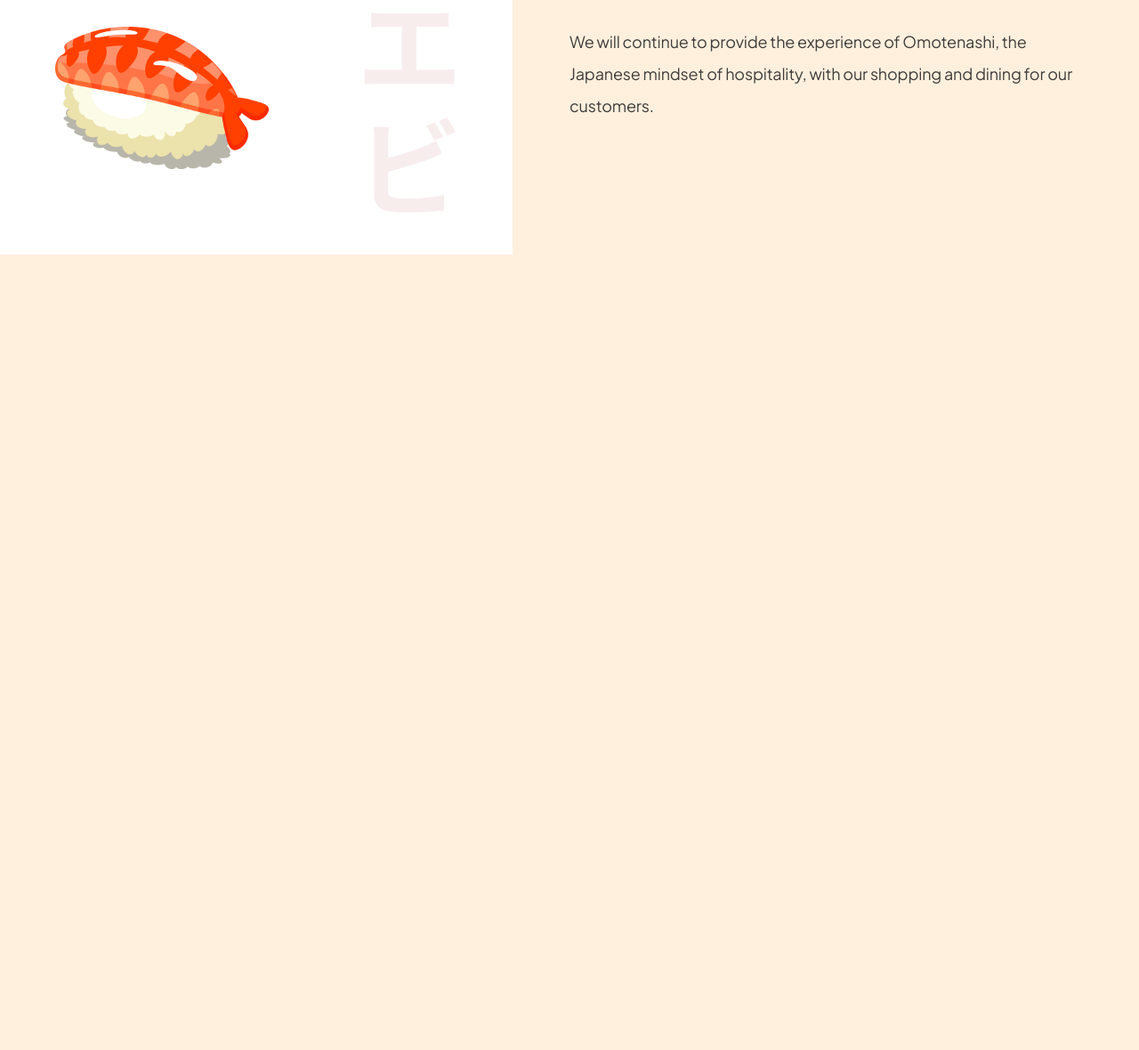
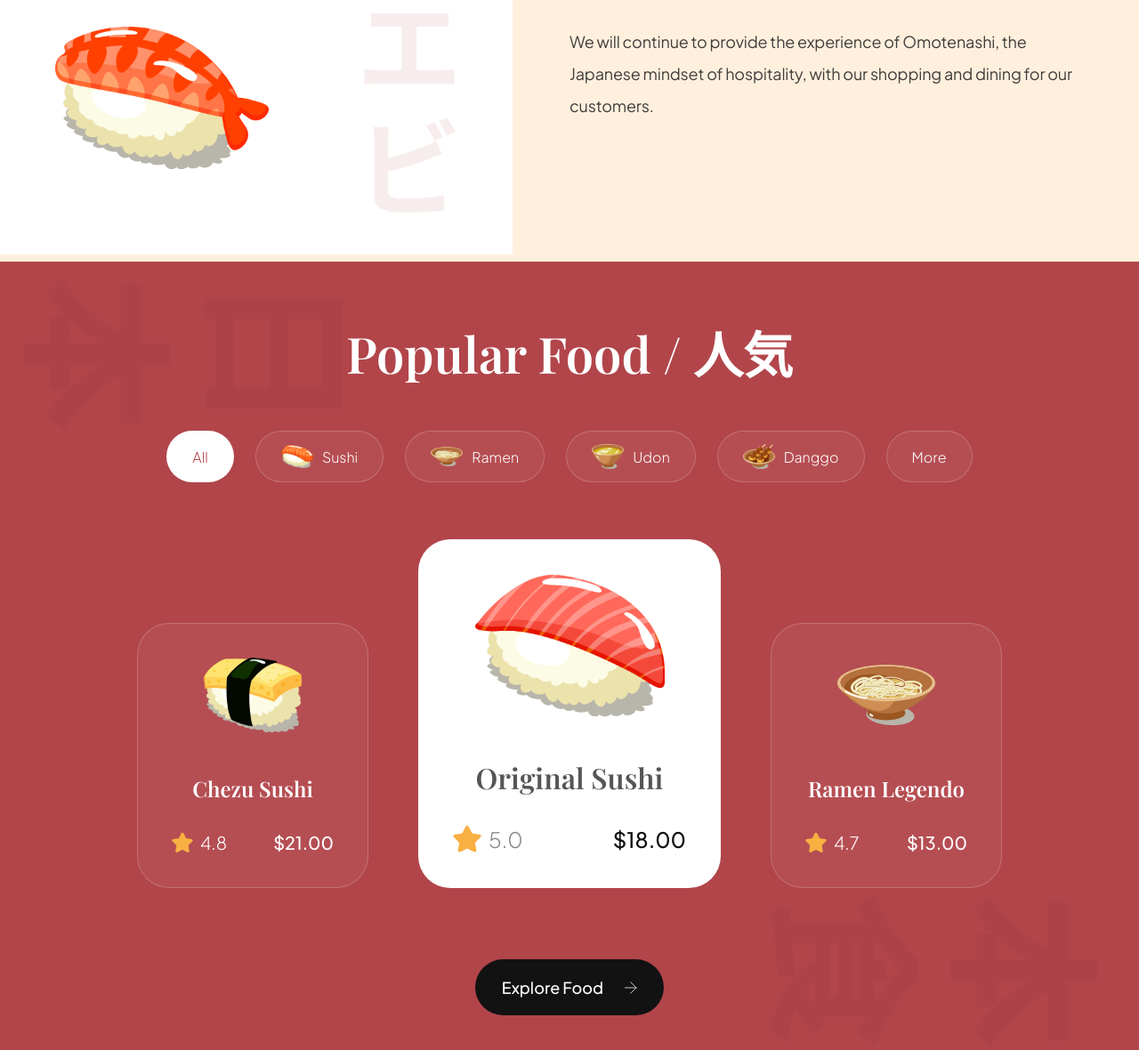
Before and after one commit to BogdanBTS/sushi_js, a website built with Vite: page index.html in a window 1280 px wide. Shown: the part 1220-2400 px from the top of the page at 89% size. Before the commit the page ends 1514 px from the top, so only its background shows below. Built offline with nearby package versions, Linux system fonts and the light colour scheme.

Commit message:
Add popular-foods section. Install AOS package for animations. Apply animations in the header and 3 sections.

```diff
--- a/css/sections/about.css
+++ b/css/sections/about.css
@@ -62,7 +62,7 @@
   bottom: 46.5%;
 
   padding: 0.75rem 2rem;
-  min-height: 3rem;
+  min-height: 4rem;
 
   background: var(--secondary-color);
   border-radius: 32px 0 0 32px;
--- a/css/sections/popular.css
+++ b/css/sections/popular.css
@@ -0,0 +1,201 @@
+.popular-foods {
+  padding: 4rem;
+
+  display: flex;
+  flex-direction: column;
+
+  background-color: var(--primary-color);
+  background-image: url("../../assets/popular_bg.png");
+  background-position: center;
+  background-repeat: no-repeat;
+  background-size: contain;
+
+  overflow: hidden;
+}
+
+.popular-foods__title {
+  font-size: 3.5rem;
+  font-family: var(--playfair-display);
+  font-weight: 600;
+  line-height: 4.875rem;
+  color: #fff;
+  text-align: center;
+}
+
+.popular-foods__title span {
+  font-family: var(--plus-jakarta-sans);
+}
+
+.popular-foods__filters {
+  margin-top: 3rem;
+  max-width: 100%;
+  overflow-x: auto;
+
+  display: flex;
+  justify-content: center;
+  gap: 1.5rem;
+}
+
+.popular-foods__filter-btn {
+  padding: 0.625rem 1.75rem;
+
+  display: flex;
+  flex-direction: row;
+  align-items: center;
+  gap: 0.625rem;
+
+  background: rgba(255, 255, 255, 0.05);
+  border: 1px solid rgba(255, 255, 255, 0.2);
+  border-radius: 46px;
+
+  font-size: 1rem;
+  font-weight: 300;
+  line-height: 1.5625rem;
+  font-family: var(--plus-jakarta-sans);
+  color: #fff;
+  cursor: pointer;
+}
+
+.popular-foods__filter-btn img {
+  width: 2.25rem;
+  height: 2.25rem;
+  object-fit: contain;
+}
+
+.popular-foods__filter-btn.active {
+  background: #fff;
+  color: var(--primary-color);
+}
+
+.popular-foods__filter-btn:hover {
+  background: #fff;
+  color: var(--primary-color);
+}
+
+.popular-foods__catalogue {
+  margin-top: 4rem;
+
+  display: flex;
+  justify-content: center;
+  align-items: flex-end;
+  flex-wrap: wrap;
+  gap: 3.5rem;
+}
+
+.popular-foods__button {
+  width: fit-content;
+
+  padding: 1.25rem 1.875rem;
+  margin: 5rem auto 0;
+
+  font-weight: 500;
+  font-size: 1.125rem;
+  line-height: 1.4375rem;
+  font-family: var(--plus-jakarta-sans);
+  color: #fff;
+
+  border: none;
+  outline: none;
+  background: var(--secondary-color);
+  border-radius: 64px;
+  cursor: pointer;
+}
+
+.popular-foods__button img {
+  width: 0.875rem;
+  height: 0.875rem;
+  object-fit: contain;
+
+  margin-left: 1.3125rem;
+}
+
+.popular-foods__card {
+  padding: 2.375rem;
+  min-width: 16.25rem;
+  height: fit-content;
+
+  display: flex;
+  align-items: center;
+  flex-direction: column;
+
+  border-radius: 36px;
+  background: rgba(255, 255, 255, 0.05);
+  border: 1px solid rgba(255, 255, 255, 0.2);
+}
+
+.popular-foods__card-image {
+    width: 6.875rem;
+    height: 5.25rem;
+    object-fit: contain;
+}
+
+.popular-foods__card-title {
+    margin-top: 2.9375rem;
+
+    font-weight: 600;
+    font-size: 1.5rem;
+    font-family: var(--playfair-display);
+    color: #fff;
+    text-align: center;
+}
+
+.popular-foods__card-details {
+    width: 100%;
+    margin-top: 2rem;
+}
+
+.popular-foods__card-rating {
+    display: flex;
+    align-items: center;
+    gap: 0.5rem;
+}
+
+.popular-foods__card-rating img {
+    width: 1.5rem;
+    height: 1.5rem;
+    object-fit: contain;
+}
+
+.popular-foods__card-rating p {
+    font-size: 1.25rem;
+    font-weight: 300;
+    font-family: var(--plus-jakarta-sans);
+    color: #fff;
+}
+
+.popular-foods__card-price {
+    font-size: 1.25rem;
+    font-weight: 500;
+    font-family: var(--plus-jakarta-sans);
+    color: #fff;
+}
+
+.popular-foods__card.active-card {
+    background: #fff;
+    min-width: 21.25rem;
+}
+
+.popular-foods__card.active-card .popular-foods__card-image {
+    width: 13.375rem;
+    height: 10rem;
+}
+
+.popular-foods__card.active-card .popular-foods__card-title {
+    color: var(--black-500);
+    font-size: 2rem;
+}
+
+.popular-foods__card.active-card .popular-foods__card-rating img {
+    width: 2rem;
+    height: 2rem;
+}
+
+.popular-foods__card.active-card .popular-foods__card-rating p {
+    font-size: 1.5rem;
+    color: var(--gray-100);
+}
+
+.popular-foods__card.active-card .popular-foods__card-price {
+    font-size: 1.5rem;
+    color: var(--secondary-color);
+}
--- a/index.html
+++ b/index.html
@@ -11,11 +11,11 @@
     <header>
       <nav class="header__nav">
         <div class="header__logo">
-          <h4>SUSHI-LOVE</h4>
+          <h4 data-aos="fade-down">SUSHI-LOVE</h4>
           <div class="header__logo-overlay"></div>
         </div>
 
-        <ul class="header__menu">
+        <ul class="header__menu" data-aos="fade-down">
           <li><a href="#menu">Menu</a></li>
           <li><a href="#food">Food</a></li>
           <li><a href="#services">Services</a></li>
@@ -23,7 +23,7 @@
           <li><img src="assets/search.svg" alt="search" /></li>
         </ul>
 
-        <ul class="header__menu-mobile">
+        <ul class="header__menu-mobile" data-aos="fade-down">
           <li><img src="assets/menu.svg" alt="menu" /></li>
         </ul>
       </nav>
@@ -31,7 +31,7 @@
 
     <section class="hero">
       <div class="hero-image">
-        <img src="assets/sushi-1.png" alt="sushi" />
+        <img src="assets/sushi-1.png" alt="sushi" data-aos="fade-up" />
         <h2 data-aos="fade-up">
           日 <br />
           本 <br />
@@ -40,7 +40,7 @@
         <div class="hero-image__overlay"></div>
       </div>
       <div class="hero-content">
-        <div class="hero-content__info">
+        <div class="hero-content__info" data-aos="fade-left">
           <h1>Feel the love of Japanese food</h1>
           <p>Experience the taste of the most popular Japanese food.</p>
           <div class="hero-content__buttons">
@@ -53,10 +53,8 @@
             </button>
           </div>
         </div>
-        <div class="hero-content__testimonial">
-          <div
-            class="hero-content__customer hero-content__customer--flex-center"
-          >
+        <div class="hero-content__testimonial" data-aos="fade-up">
+          <div class="hero-content__customer flex-center">
             <h4>24<span>k+</span></h4>
             <p>Happy Customers</p>
           </div>
@@ -73,7 +71,7 @@
     <section class="about-us" id="about-us">
       <div class="about-us__image">
         <div class="about-us__image-sushi3">
-          <img src="assets/sushi-3.png" alt="sushi" />
+          <img src="assets/sushi-3.png" alt="sushi" data-aos="fade-right" />
         </div>
 
         <button class="about-us__button">
@@ -82,17 +80,109 @@
         </button>
 
         <div class="about-us__image-sushi2">
-          <img src="assets/sushi-2.png" alt="sushi" />
+          <img src="assets/sushi-2.png" alt="sushi" data-aos="fade-right" />
         </div>
       </div>
 
-      <div class="about-us__content">
-        <p class="about-us__sushi-subtitle sushi__subtitle">About Us / 私たちに関しては</p>
-        <h3 class="about-us__sushi-title sushi__title">Our mission is to bring true Japanese flavours to you.</h3>
-        <p class="about-us__sushi-description sushi__description">We will continue to provide the experience of Omotenashi, the Japanese mindset of hospitality, with our shopping and dining for our customers.</p>
+      <div class="about-us__content" data-aos="fade-left">
+        <p class="about-us__sushi-subtitle sushi__subtitle">
+          About Us / 私たちに関しては
+        </p>
+        <h3 class="about-us__sushi-title sushi__title">
+          Our mission is to bring true Japanese flavours to you.
+        </h3>
+        <p class="about-us__sushi-description sushi__description">
+          We will continue to provide the experience of Omotenashi, the Japanese
+          mindset of hospitality, with our shopping and dining for our
+          customers.
+        </p>
       </div>
     </section>
 
-    <script src="/js/script.js" type="module"></script>
+    <section id="menu" class="popular-foods">
+      <h2 class="popular-foods__title" data-aos="flip-up">
+        Popular Food / <span>人気</span>
+      </h2>
+      <div
+        class="popular-foods__filters sushi__hide-scrollbar"
+        data-aos="fade-up"
+      >
+        <button class="popular-foods__filter-btn active">All</button>
+        <button class="popular-foods__filter-btn">
+          <img src="/assets/sushi-9.png" alt="sushi 9" />
+          Sushi
+        </button>
+        <button class="popular-foods__filter-btn">
+          <img src="/assets/sushi-8.png" alt="sushi 8" />
+          Ramen
+        </button>
+        <button class="popular-foods__filter-btn">
+          <img src="/assets/sushi-7.png" alt="sushi 7" />
+          Udon
+        </button>
+        <button class="popular-foods__filter-btn">
+          <img src="/assets/sushi-6.png" alt="sushi 6" />
+          Danggo
+        </button>
+        <button class="popular-foods__filter-btn">More</button>
+      </div>
+
+      <div class="popular-foods__catalogue" data-aos="fade-up">
+        <article class="popular-foods__card">
+          <img
+            class="popular-foods__card-image"
+            src="assets/sushi-12.png"
+            alt="sushi-12"
+          />
+          <h4 class="popular-foods__card-title">Chezu Sushi</h4>
+
+          <div class="popular-foods__card-details flex-between">
+            <div class="popular-foods__card-rating">
+              <img src="assets/star.svg" alt="star" />
+              <p>4.8</p>
+            </div>
+            <p class="popular-foods__card-price">$21.00</p>
+          </div>
+        </article>
+        <article class="popular-foods__card active-card">
+          <img
+            class="popular-foods__card-image"
+            src="assets/sushi-11.png"
+            alt="sushi-11"
+          />
+          <h4 class="popular-foods__card-title">Original Sushi</h4>
+
+          <div class="popular-foods__card-details flex-between">
+            <div class="popular-foods__card-rating">
+              <img src="assets/star.svg" alt="star" />
+              <p>5.0</p>
+            </div>
+            <p class="popular-foods__card-price">$18.00</p>
+          </div>
+        </article>
+        <article class="popular-foods__card">
+          <img
+            class="popular-foods__card-image"
+            src="assets/sushi-10.png"
+            alt="sushi-10"
+          />
+          <h4 class="popular-foods__card-title">Ramen Legendo</h4>
+
+          <div class="popular-foods__card-details flex-between">
+            <div class="popular-foods__card-rating">
+              <img src="assets/star.svg" alt="star" />
+              <p>4.7</p>
+            </div>
+            <p class="popular-foods__card-price">$13.00</p>
+          </div>
+        </article>
+      </div>
+      <button class="popular-foods__button">
+        Explore Food
+        <img src="assets/arrow-right.svg" alt="arrow-right" />
+      </button>
+    </section>
+
+    <script src="js/script.js" type="module"></script>
   </body>
 </html>
--- a/js/script.js
+++ b/js/script.js
@@ -1,8 +1,8 @@
-// import AOS from "aos";
-// import "aos/dist/aos.css";
+import AOS from "aos";
+import "aos/dist/aos.css";
 
-// // init AOS animation
-// AOS.init({
-//     duration: 1000,
-//     offset: 100,
-// });
+// init AOS animation
+AOS.init({
+  duration: 1000,
+  offset: 100,
+});
--- a/package.json
+++ b/package.json
@@ -10,5 +10,8 @@
   },
   "devDependencies": {
     "vite": "^5.0.8"
+  },
+  "dependencies": {
+    "aos": "^2.3.4"
   }
 }
```
Also changed, not shown: 1 other file.
